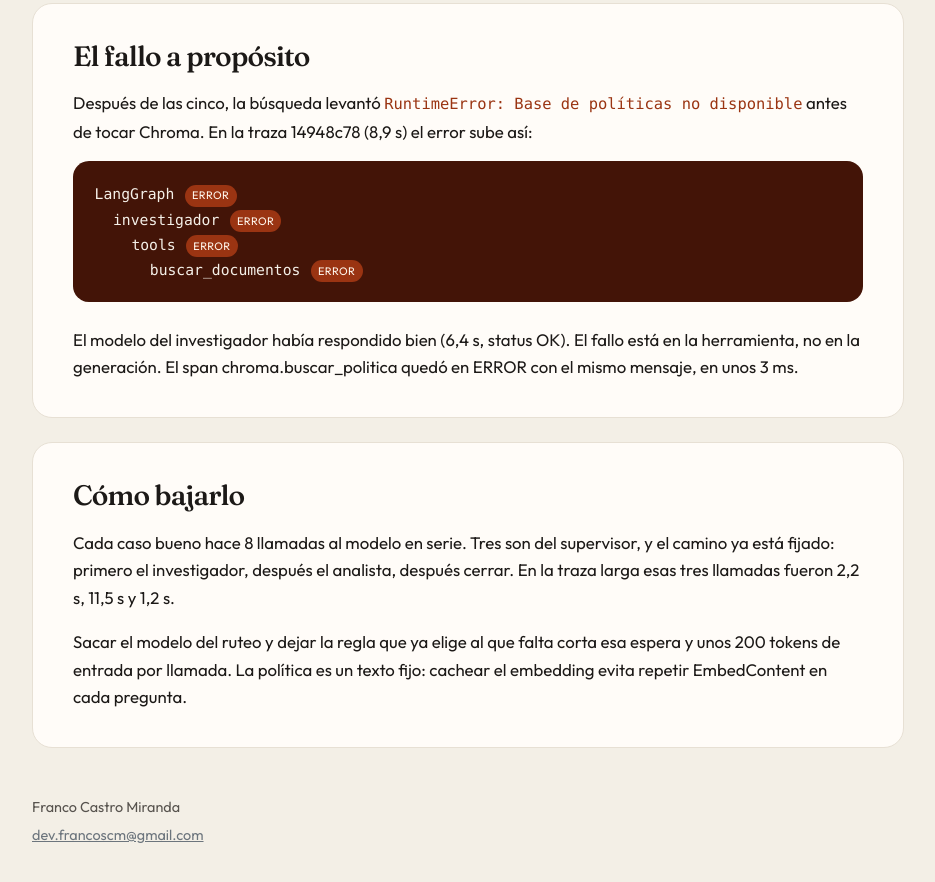
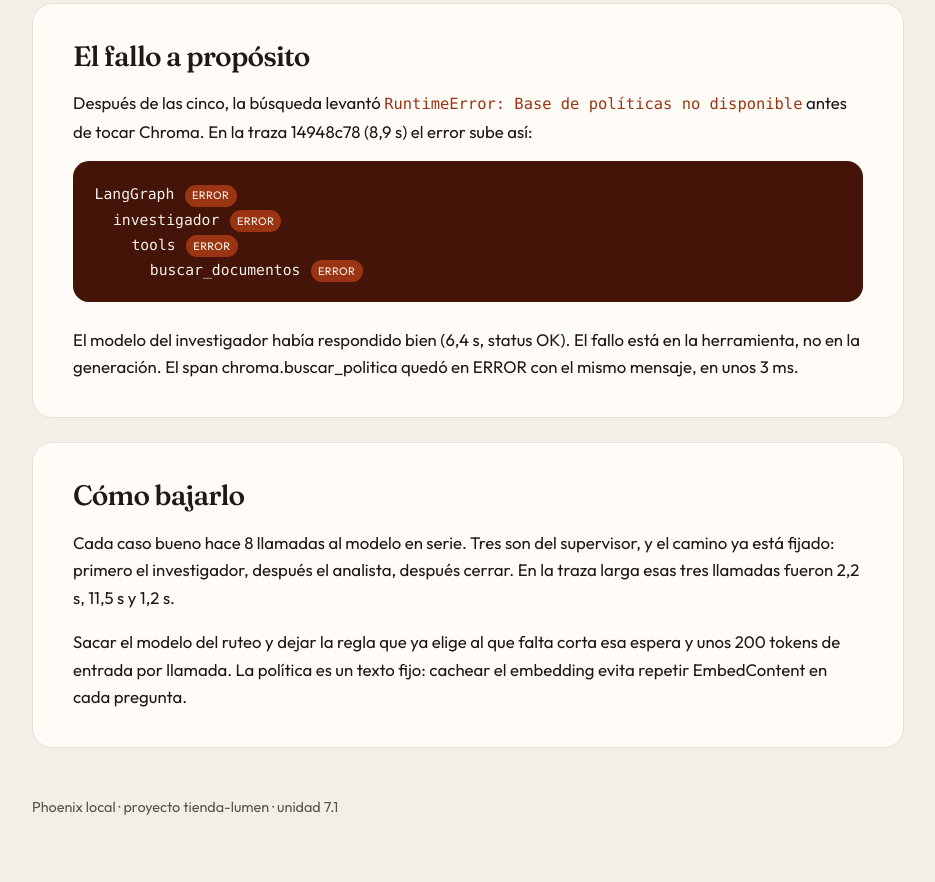
Before and after one commit to francocastro204/trazas-tienda-lumen, a plain HTML site: page index.html in a window 1280 px wide. Shown: the part 3052-3934 px from the top of the page, without its empty margins (172-1107 px from the left). Drawn offline with nearby package versions, Linux system fonts and the light colour scheme.

Commit message:
Pone el autor en el head del informe.
Co-authored-by: Cursor <cursoragent@cursor.com>

```diff
--- a/index.html
+++ b/index.html
@@ -3,6 +3,8 @@
 <head>
   <meta charset="utf-8" />
   <meta name="viewport" content="width=device-width, initial-scale=1" />
+  <meta name="author" content="Franco Castro Miranda" />
+  <meta name="reply-to" content="dev.francoscm@gmail.com" />
   <title>Instrumentación y análisis de trazas con Phoenix</title>
   <link rel="preconnect" href="https://fonts.googleapis.com" />
   <link rel="preconnect" href="https://fonts.gstatic.com" crossorigin />
@@ -219,10 +221,7 @@
       <p class="mb-0">Sacar el modelo del ruteo y dejar la regla que ya elige al que falta corta esa espera y unos 200 tokens de entrada por llamada. La política es un texto fijo: cachear el embedding evita repetir EmbedContent en cada pregunta.</p>
     </section>
 
-    <footer class="pb-4">
-      <p class="mb-1">Franco Castro Miranda</p>
-      <p class="mb-0"><a class="link-secondary" href="mailto:dev.francoscm@gmail.com">dev.francoscm@gmail.com</a></p>
-    </footer>
+    <footer class="pb-4">Phoenix local · proyecto tienda-lumen · unidad 7.1</footer>
   </main>
 </body>
 </html>
```
